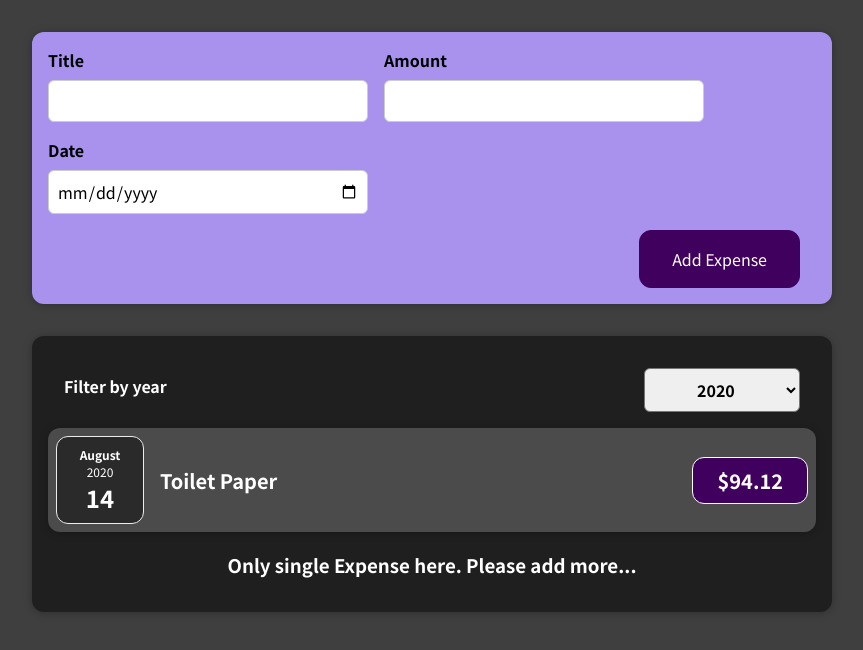
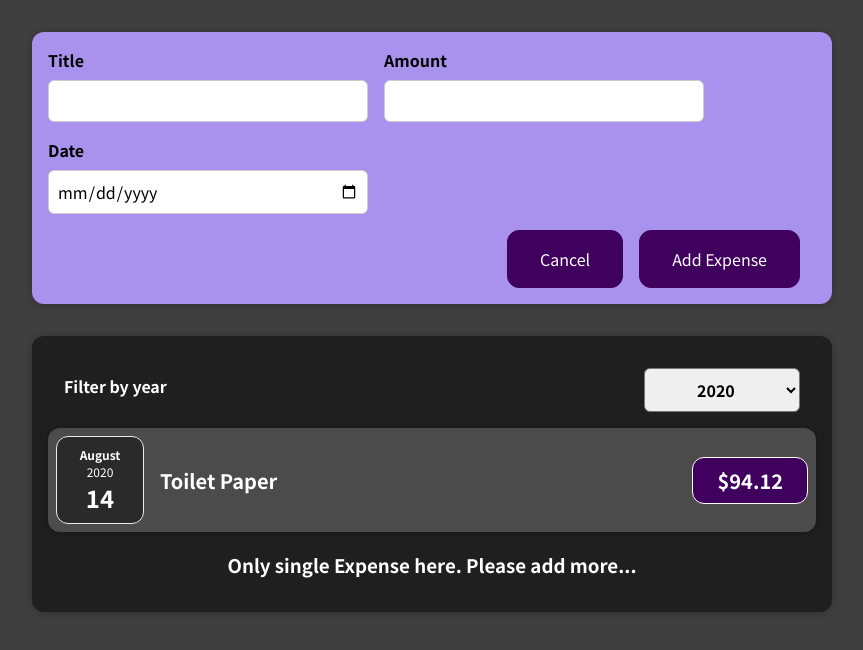
Before and after one commit to bipins867/Getting-Started-With-React, a React (Create React App) app: page / in a window 1280 px wide. Both pictures are taken after a click on the button "Add Expense". Shown: the top 650 px of the page, without its empty margins (208-1071 px from the left). Built offline with nearby package versions, Linux system fonts and the light colour scheme.

Commit message:
Adding Cancel For options

```diff
--- a/src/components/NewExpense/ExpenseForm.js
+++ b/src/components/NewExpense/ExpenseForm.js
@@ -52,7 +52,12 @@ const ExpenseForm = (props) => {
     setEnteredTitle('');
     setEnteredAmount('');
     setEnteredDate('');
+    props.cancelFormHandler();
   };
+
+  function onCancelForm(){
+    props.cancelFormHandler()
+  }
 
   return (
     <form onSubmit={submitHandler}>
@@ -87,6 +92,7 @@ const ExpenseForm = (props) => {
         </div>
       </div>
       <div className='new-expense__actions'>
+        <button onClick={onCancelForm}>Cancel</button>
         <button type='submit'>Add Expense</button>
       </div>
     </form>
--- a/src/components/NewExpense/NewExpense.js
+++ b/src/components/NewExpense/NewExpense.js
@@ -1,4 +1,4 @@
-import React from 'react';
+import React, { useState } from 'react';
 
 import ExpenseForm from './ExpenseForm';
 import './NewExpense.css';
@@ -7,16 +7,28 @@ const NewExpense = (props) => {
   const saveExpenseDataHandler = (enteredExpenseData) => {
     const expenseData = {
       ...enteredExpenseData,
-      id: Math.random().toString()
+      id: Math.random().toString(),
     };
     props.onAddExpense(expenseData);
   };
 
-  return (
-    <div className='new-expense'>
-      <ExpenseForm onSaveExpenseData={saveExpenseDataHandler} />
-    </div>
+  const addExpenseButton = (
+    <button onClick={addExpenseFormHandler}>Add Expense</button>
   );
+
+  const [formContent, setFormContent] = useState(addExpenseButton);
+
+
+  function addExpenseFormHandler(event){
+    setFormContent(<ExpenseForm cancelFormHandler={onCancelFormHandler}  onSaveExpenseData={saveExpenseDataHandler} />);
+  }
+
+  function onCancelFormHandler(){
+    setFormContent(addExpenseButton)
+  }
+
+  //<ExpenseForm onSaveExpenseData={saveExpenseDataHandler} />
+  return <div className="new-expense">{formContent}</div>;
 };
 
 export default NewExpense;
```
